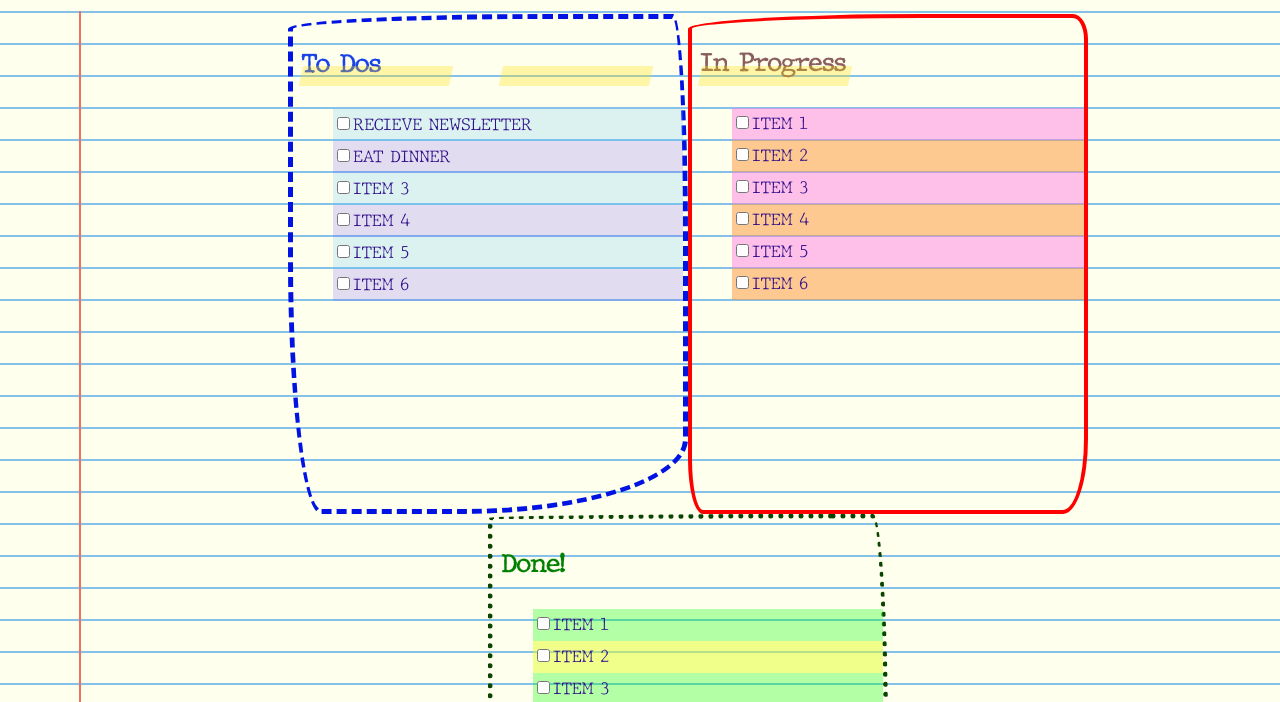
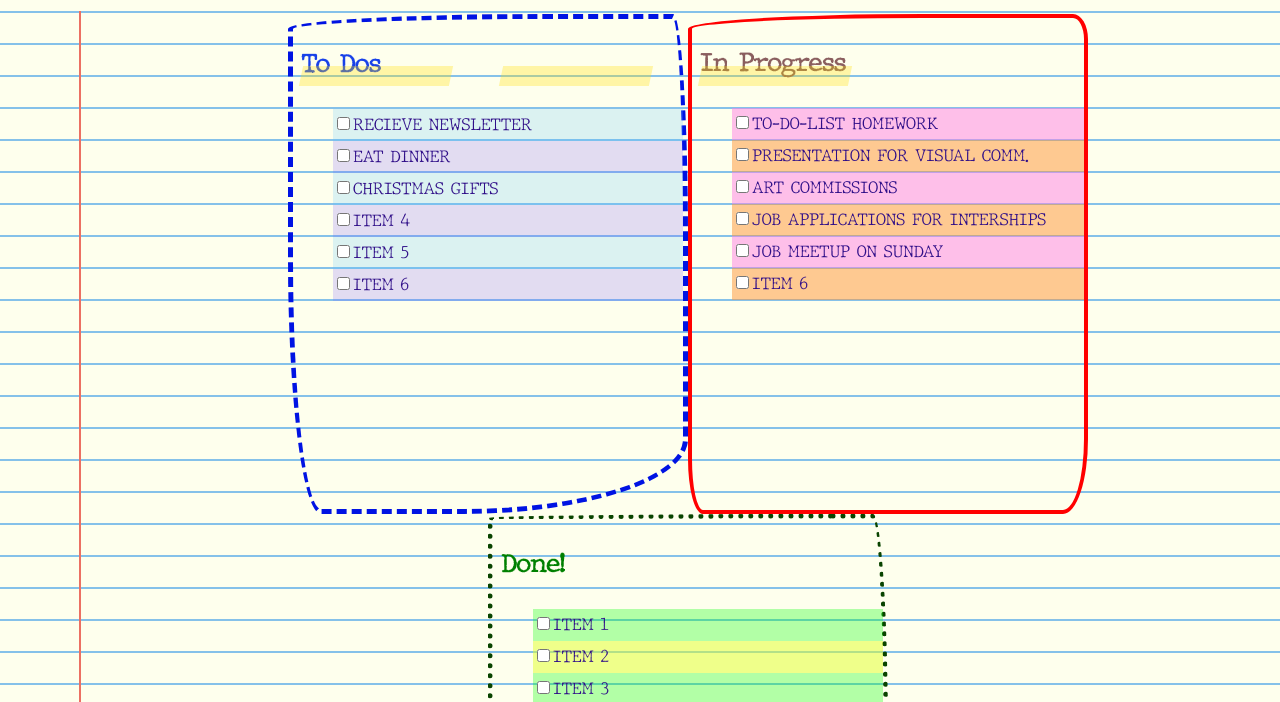
Before and after one commit to StrifePainter/cahyono_o_hw3, a plain HTML site: page index.html in a window 1280 px wide. Shown: the part 93-795 px from the top of the page. Drawn offline with Linux system fonts and the light colour scheme.

Commit message:
Trying to figure out list things
adding questions about unsolved problems

```diff
--- a/css/main.css
+++ b/css/main.css
@@ -161,7 +161,12 @@ ul li {
 }
 
 
-input[type="checkbox"]:checked + li {
+input[type="checkbox"]:checked {
     text-decoration: line-through;
     color: red;
 }
+
+/*
+- Why checkbox doesn't change
+- Does the ToDo part of list need checkboxes?
+- How to make the sections more separate?
--- a/index.html
+++ b/index.html
@@ -20,7 +20,7 @@
       <ul class="todo">
         <li><input type="checkbox">Recieve Newsletter</li>
         <li><input type="checkbox">EAT DINNER</li>
-        <li><input type="checkbox">Item 3</li>
+        <li><input type="checkbox">Christmas Gifts</li>
         <li><input type="checkbox">Item 4</li>
         <li><input type="checkbox">Item 5</li>
         <li><input type="checkbox">Item 6</li>
@@ -30,11 +30,11 @@
     <article id="inprogress">
       <h2>In Progress</h2>
       <ul class="inprogress">
-        <li><input type="checkbox">Item 1</li>
-        <li><input type="checkbox">Item 2</li>
-        <li><input type="checkbox">Item 3</li>
-        <li><input type="checkbox">Item 4</li>
-        <li><input type="checkbox">Item 5</li>
+        <li><input type="checkbox">To-Do-List Homework</li>
+        <li><input type="checkbox">Presentation for Visual Comm.</li>
+        <li><input type="checkbox">Art Commissions</li>
+        <li><input type="checkbox">Job Applications for Interships</li>
+        <li><input type="checkbox">Job Meetup On Sunday</li>
         <li><input type="checkbox">Item 6</li>
       </ul>
     </article>
```
